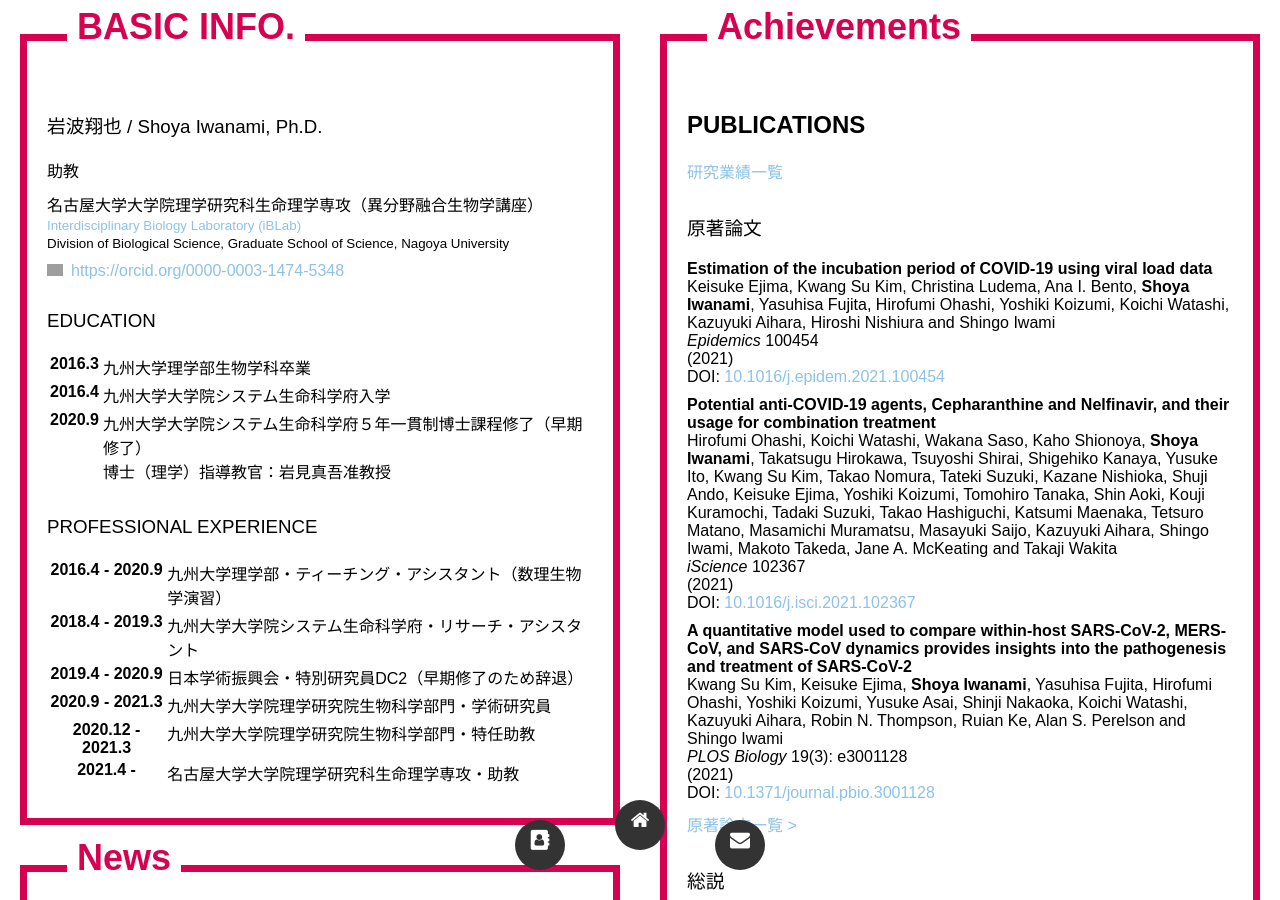
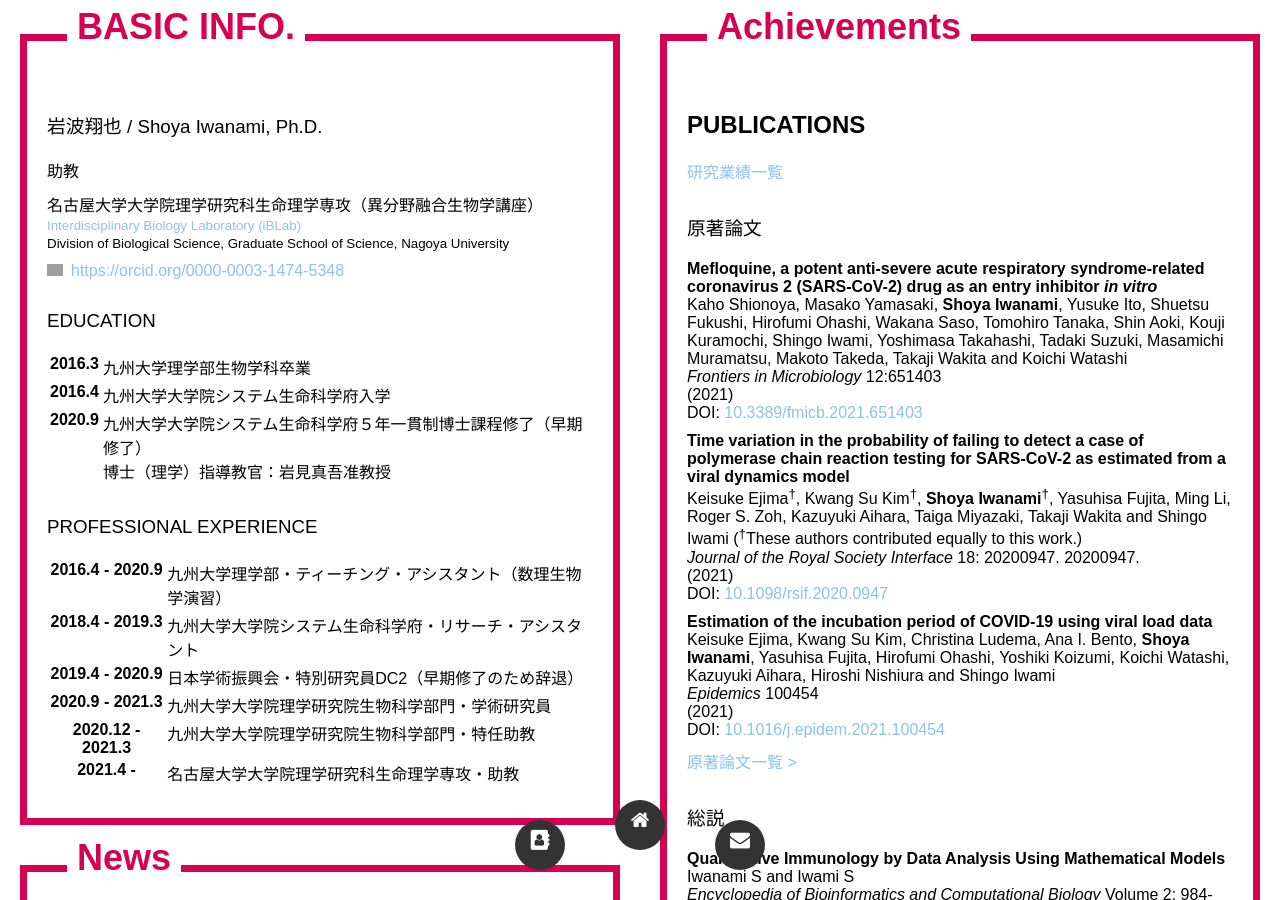
Before and after one commit to iwanaminami/iwanaminami.github.io, a Jekyll site: the page built from index.md, in a window 1280 px wide and 900 px high, scrolled down 1324 px. Built offline with Jekyll 4.4.1, drawn with Linux system fonts in a browser that asks for light colours; nearby versions of some CDN libraries; grey boxes are pictures that could not be loaded.

Commit message:
Update articles.yml

```diff
--- a/_data/articles.yml
+++ b/_data/articles.yml
@@ -1,3 +1,21 @@
+- title: Mefloquine, a potent anti-severe acute respiratory syndrome-related coronavirus 2 (SARS-CoV-2) drug as an entry inhibitor <i>in vitro</i>
+  authors: Kaho Shionoya, Masako Yamasaki, <b>Shoya Iwanami</b>, Yusuke Ito, Shuetsu Fukushi, Hirofumi Ohashi, Wakana Saso, Tomohiro Tanaka, Shin Aoki, Kouji Kuramochi, Shingo Iwami, Yoshimasa Takahashi, Tadaki Suzuki, Masamichi Muramatsu, Makoto Takeda, Takaji Wakita and Koichi Watashi
+  journal: Frontiers in Microbiology
+  page: "12:651403"
+  year: "2021"
+  doi: 10.3389/fmicb.2021.651403
+  url: https://doi.org/10.3389/fmicb.2021.651403
+  order: "8"
+
+- title: Time variation in the probability of failing to detect a case of polymerase chain reaction testing for SARS-CoV-2 as estimated from a viral dynamics model
+  authors: Keisuke Ejima<sup>†</sup>, Kwang Su Kim<sup>†</sup>, <b>Shoya Iwanami</b><sup>†</sup>, Yasuhisa Fujita, Ming Li, Roger S. Zoh, Kazuyuki Aihara, Taiga Miyazaki, Takaji Wakita and Shingo Iwami (<sup>†</sup>These authors contributed equally to this work.)
+  journal: Journal of the Royal Society Interface
+  page: "18: 20200947. 20200947."
+  year: "2021"
+  doi: 10.1098/rsif.2020.0947
+  url: https://doi.org/10.1098/rsif.2020.0947
+  order: "7"
+
 - title: Estimation of the incubation period of COVID-19 using viral load data
   authors: Keisuke Ejima, Kwang Su Kim, Christina Ludema, Ana I. Bento, <b>Shoya Iwanami</b>, Yasuhisa Fujita, Hirofumi Ohashi, Yoshiki Koizumi, Koichi Watashi, Kazuyuki Aihara, Hiroshi Nishiura and Shingo Iwami
   journal: Epidemics
```
